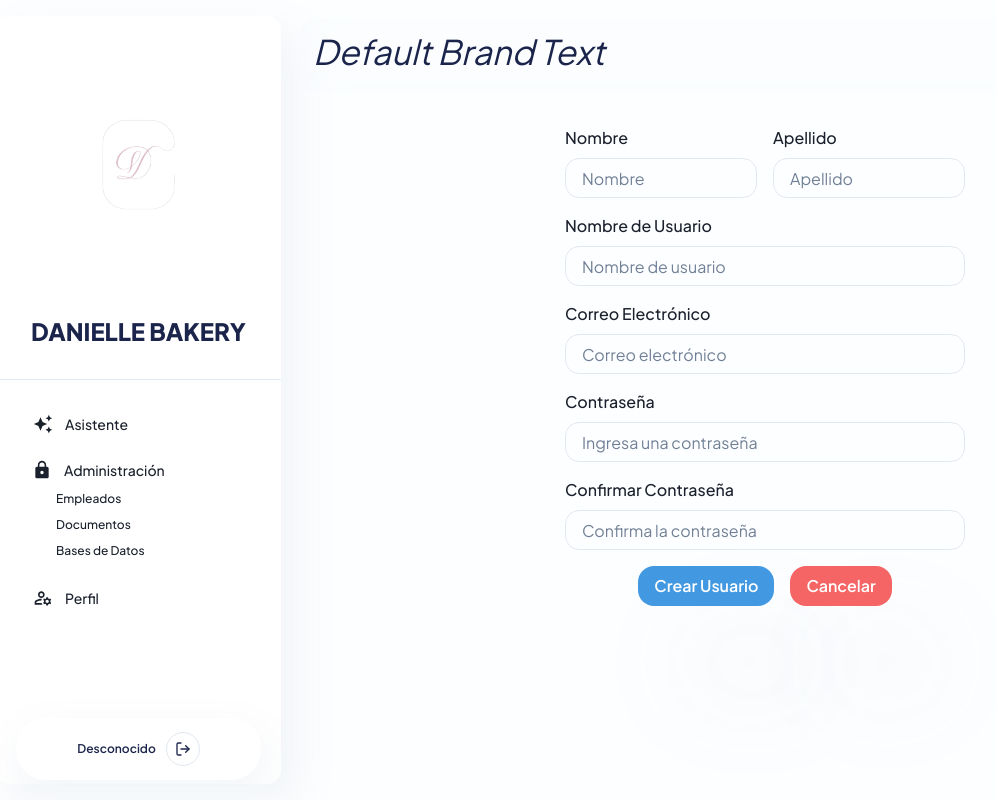
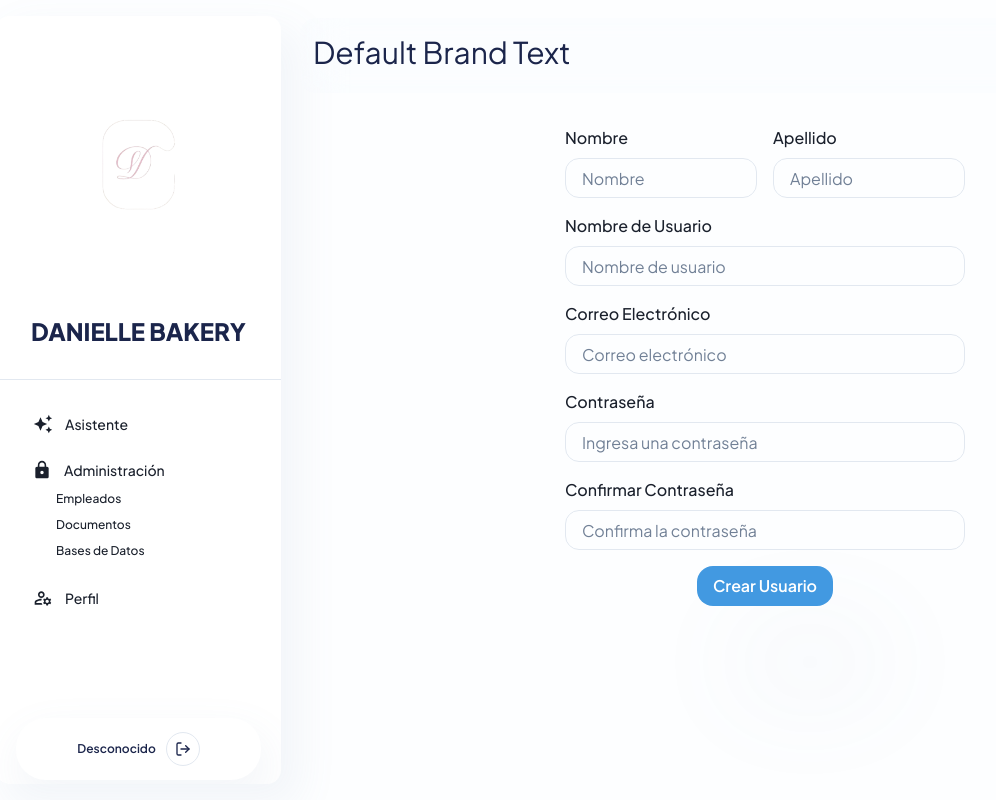
Before and after one commit to jesus-barrera-moran/asistente-virtual-pasteleria-frontend, a Next.js app: page /admin/employee in a window 1280 px wide. Shown: the whole page, without its empty margins (20-1016 px from the left). Built offline with nearby package versions, Linux system fonts and the light colour scheme; sample sign-in values are in the browser's storage.

Commit message:
Cambiar icono para guardar cambios

```diff
--- a/src/components/EmployeeForm.tsx
+++ b/src/components/EmployeeForm.tsx
@@ -54,6 +54,15 @@ const EmployeeForm: React.FC = () => {
               'Authorization': `Bearer ${token}`,
             },
           });
+
+          // Check if response status is 401
+          if (response.status === 401) {
+            setLoading(false);
+            alert('La sesión ha expirado, por favor inicia sesión nuevamente');
+            localStorage.removeItem('token');
+            router.push('/login');
+            return;
+          }
 
           if (response.ok) {
             const userData = await response.json();
@@ -114,6 +123,15 @@ const EmployeeForm: React.FC = () => {
         },
         body: JSON.stringify(userPayload),
       });
+
+      // Check if response status is 401
+      if (response.status === 401) {
+        setLoading(false);
+        alert('La sesión ha expirado, por favor inicia sesión nuevamente');
+        localStorage.removeItem('token');
+        router.push('/login');
+        return;
+      }
 
       if (!response.ok) {
         const errorData = await response.json();
@@ -219,6 +237,7 @@ const EmployeeForm: React.FC = () => {
                       value={username}
                       onChange={(e) => setUsername(e.target.value)}
                       placeholder="Nombre de usuario"
+                      disabled={pathname === '/profile' && isEditing}
                     />
                   </FormControl>
 
@@ -310,6 +329,7 @@ const EmployeeForm: React.FC = () => {
                 >
                   {pathname === '/profile' ? (updatePasswordMode ? 'Actualizar Contraseña' : 'Guardar Cambios') : 'Crear Usuario'}
                 </Button>
+                {pathname === '/profile' && (
                   <Button
                     bg="red.400"
                     color="white"
@@ -318,6 +338,7 @@ const EmployeeForm: React.FC = () => {
                   >
                     Cancelar
                   </Button>
+                )}
               </Stack>
             </Stack>
           )}
--- a/src/components/navbar/NavbarAdmin.tsx
+++ b/src/components/navbar/NavbarAdmin.tsx
@@ -108,8 +108,8 @@ export default function AdminNavbar(props: {
             bg="inherit"
             borderRadius="inherit"
             fontWeight="900px"
-            fontSize="34px"
-            fontStyle={'oblique'}
+            fontSize="30px"
+            // fontStyle={'oblique'}
             p="0px"
             _hover={{ color: { mainText } }}
             _active={{
```
Lines whose indentation alone changed are shown as unchanged.
